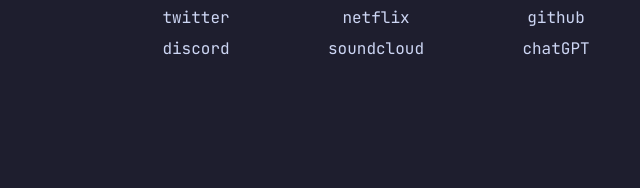
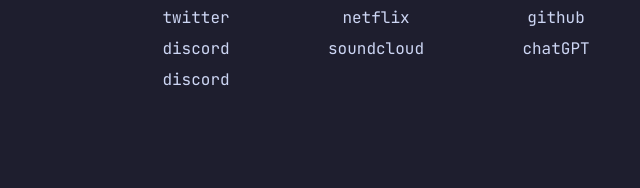
Before and after one commit to HypaBox/webStartpage, a plain HTML site: page index.html in a window 1280 px wide. Shown: the part 478-666 px from the top of the page, 544-1184 px from the left. Drawn offline with Linux system fonts and the light colour scheme.

Commit message:
Updated index.html

```diff
--- a/index.html
+++ b/index.html
@@ -29,6 +29,7 @@
                         <li><a href="https://reddit.com/">reddit</a></li>
                         <li><a href="https://x.com">twitter</a></li>
                         <li><a href="https://discord.com/channels/@me">discord</a></li>
+                        <li><a href="https://discord.com/@channels/me">discord</a></li>
                     </div>
                 </div>
                 <div class="category">
@@ -45,7 +46,7 @@
                         <li><a href="https://gmail.com">gmail</a></li>
                         <li><a href="https://github.com">github</a></li>
                         <li><a href="https://chatgpt.com">chatGPT</a></li>
-			<li><a href="https://calendar.google.com>calendar"</a></li>
+			            <li><a href="https://calendar.google.com>calendar"</a></li>
                     </div>
                 </div>
             </div>
```
